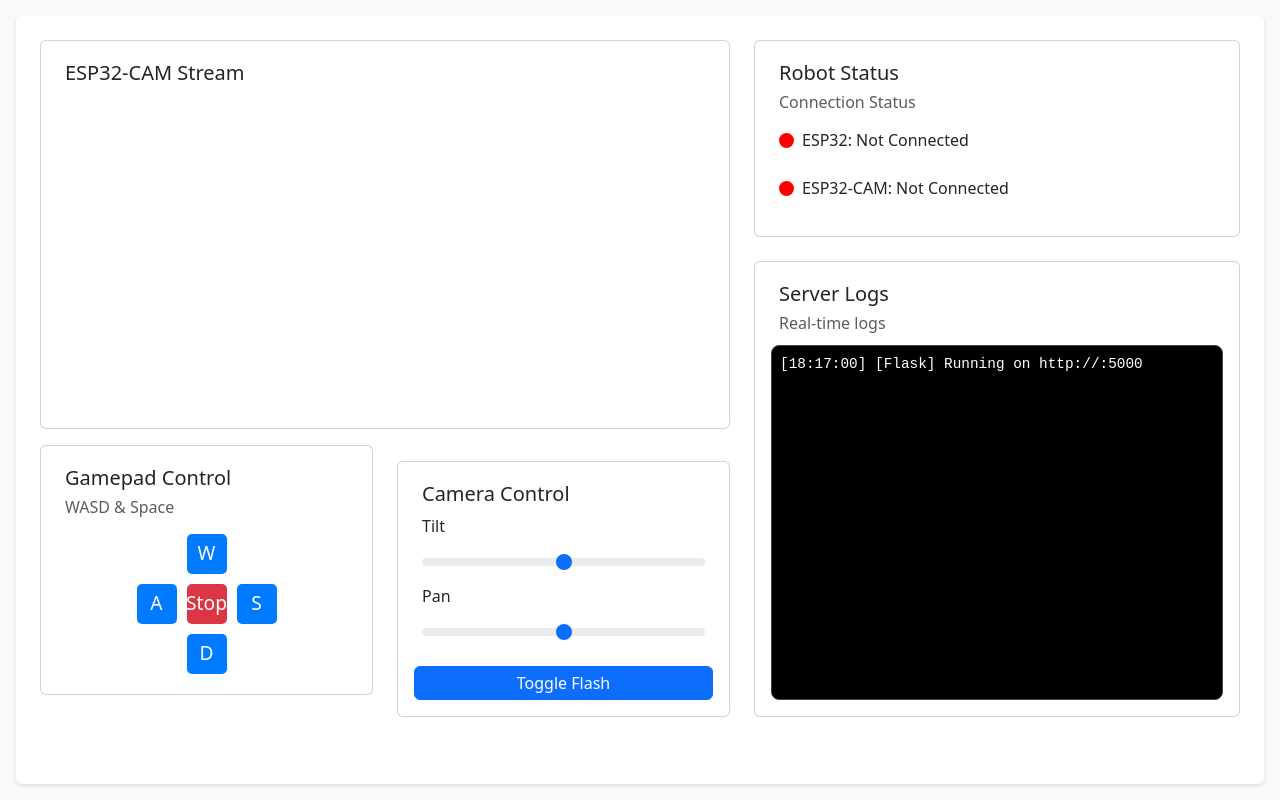
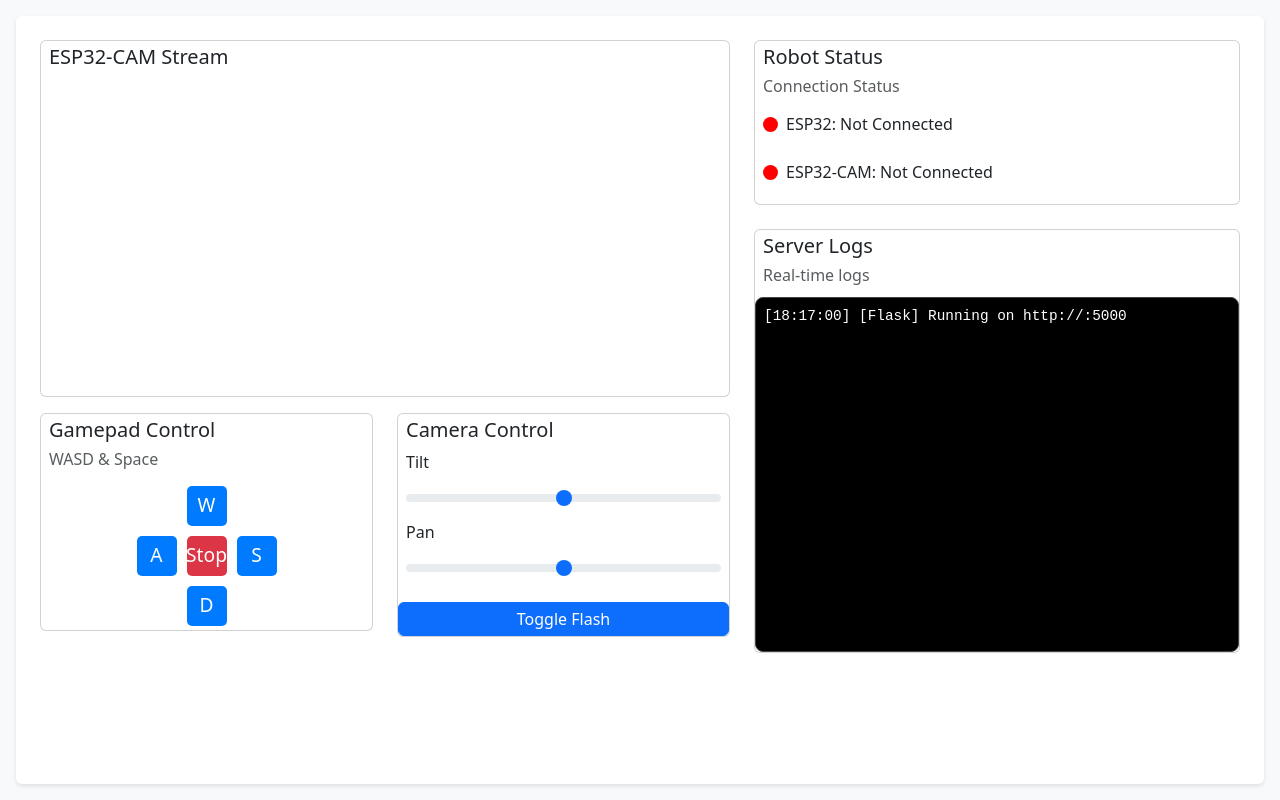
Before and after one commit to jithangowda/Flask-Robot, a Flask app: page / in a window 1280 px wide. Run offline with Flask 3, Linux system fonts and the light colour scheme; parts of the project's set-up code (start-up, migrations or seed data) failed here and were passed over.

Commit message:
fixed alignment

```diff
--- a/static/style.css
+++ b/static/style.css
@@ -89,19 +89,11 @@ body {
     margin-bottom: 1rem;
 }
 
-.gamepad-card {
+/* Gamepad and Slider Control Styling */
+.gamepad-card,
+.gamepad-controls-card {
     flex: 1;
     margin-bottom: 1rem;
-}
-
-/* Slider Control Card */
-.gamepad-controls-card {
-    flex: 1;
-    margin-top: 1rem;
-}
-
-.card-body {
-    padding: 1rem;
 }
 
 /* Gamepad Control Styling */
@@ -143,7 +135,9 @@ body {
     background-color: #c82333;
 }
 
-input[type="range"], #flash-button {
+/* Slider Control Styling */
+input[type="range"],
+#flash-button {
     width: 100%;
 }
 
@@ -159,6 +153,16 @@ input[type="range"], #flash-button {
 }
 
 /* Adjust Height of the Gamepad and Slider Cards */
-.gamepad-card, .gamepad-controls-card {
+.gamepad-card,
+.gamepad-controls-card {
     flex: 1;  /* Ensure both cards take equal space */
+    margin-bottom: 1rem;
 }
+
+/* Adjust Layout of the Gamepad and Slider Cards Together */
+.gamepad-controls-card {
+    display: flex;
+    flex-direction: column;
+    justify-content: space-between;
+    gap: 10px;
+}
```
